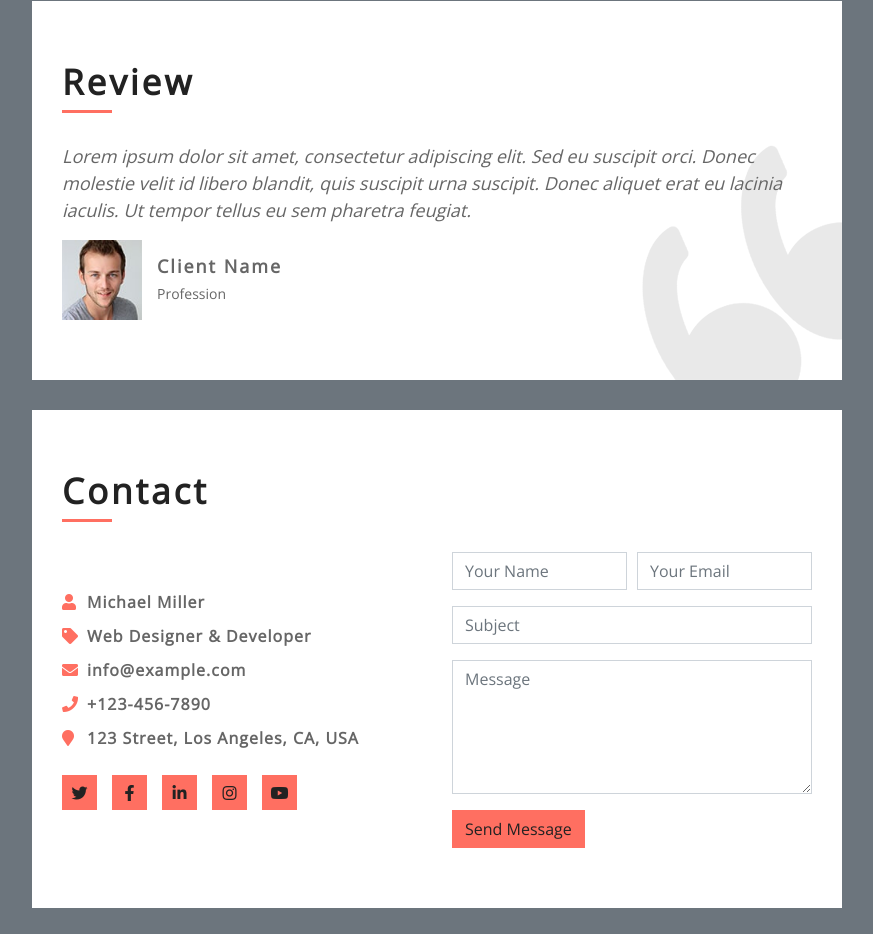
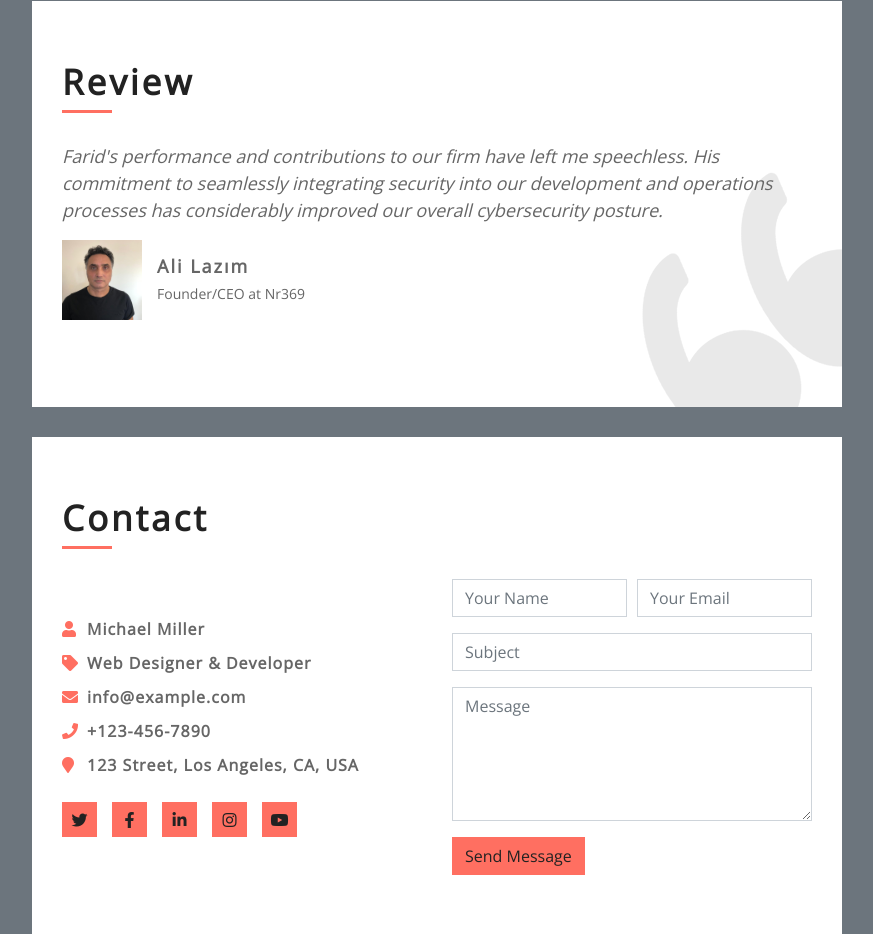
Before and after one commit to baafbass/portfo, a Flask app: page / in a window 1280 px wide. Shown: the part 3537-4471 px from the top of the page, without its empty margins (368-1241 px from the left). Run offline with Flask 3, Linux system fonts and the light colour scheme; some libraries are stand-ins or nearby versions.

Commit message:
Review Section Updated

```diff
--- a/templates/index.html
+++ b/templates/index.html
@@ -422,14 +422,14 @@
                                 <div class="review-slider-item">
                                     <div class="review-text">
                                         <p>
-                                            Lorem ipsum dolor sit amet, consectetur adipiscing elit. Sed eu suscipit orci. Donec molestie velit id libero blandit, quis suscipit urna suscipit. Donec aliquet erat eu lacinia iaculis. Ut tempor tellus eu sem pharetra feugiat.
+                                            Farid's performance and contributions to our firm have left me speechless. His commitment to seamlessly integrating security into our development and operations processes has considerably improved our overall cybersecurity posture.
                                         </p>
                                     </div>
                                     <div class="review-img">
                                         <img src="../static/img/review-1.jpg" alt="Image">
                                         <div class="review-name">
-                                            <h3>Client Name</h3>
-                                            <p>Profession</p>
+                                            <h3>Ali Lazım</h3>
+                                            <p>Founder/CEO at Nr369</p>
                                         </div>
                                     </div>
                                 </div>
@@ -438,14 +438,14 @@
                                 <div class="review-slider-item">
                                     <div class="review-text">
                                         <p>
-                                            Lorem ipsum dolor sit amet, consectetur adipiscing elit. Sed eu suscipit orci. Donec molestie velit id libero blandit, quis suscipit urna suscipit. Donec aliquet erat eu lacinia iaculis. Ut tempor tellus eu sem pharetra feugiat.
+                                            Bro's technical knowledge and problem-solving abilities have always impressed me.The capacity to collaborate well and communicate effectively has resulted in a positive and productive work environment. It's a pleasure to collaborate with Farid.
                                         </p>
                                     </div>
                                     <div class="review-img">
                                         <img src="../static/img/review-2.jpg" alt="Image">
                                         <div class="review-name">
-                                            <h3>Client Name</h3>
-                                            <p>Profession</p>
+                                            <h3>Arsene Adjevi</h3>
+                                            <p>Embedded Software Developer</p>
                                         </div>
                                     </div>
                                 </div>
@@ -454,14 +454,14 @@
                                 <div class="review-slider-item">
                                     <div class="review-text">
                                         <p>
-                                            Lorem ipsum dolor sit amet, consectetur adipiscing elit. Sed eu suscipit orci. Donec molestie velit id libero blandit, quis suscipit urna suscipit. Donec aliquet erat eu lacinia iaculis. Ut tempor tellus eu sem pharetra feugiat.
+                                            Farid is one of the hardest working men I've met since starting my job. I admire how he treats and respects others. He is an extremely organized and intelligent individual.  Farid is an invaluable member of our team and a dear friend, and I look forward to many more successful projects with him.
                                         </p>
                                     </div>
                                     <div class="review-img">
                                         <img src="../static/img/review-3.jpg" alt="Image">
                                         <div class="review-name">
-                                            <h3>Client Name</h3>
-                                            <p>Profession</p>
+                                            <h3>Sedat Türkoğlu</h3>
+                                            <p>Software Developer</p>
                                         </div>
                                     </div>
                                 </div>
```
Also changed, not shown: static/img/review-1.jpg, static/img/review-2.jpg, static/img/review-3.jpg.
